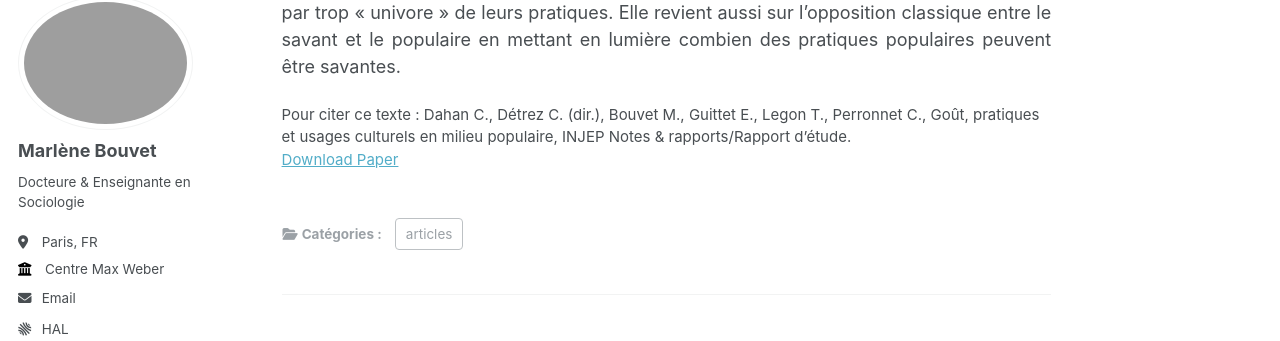
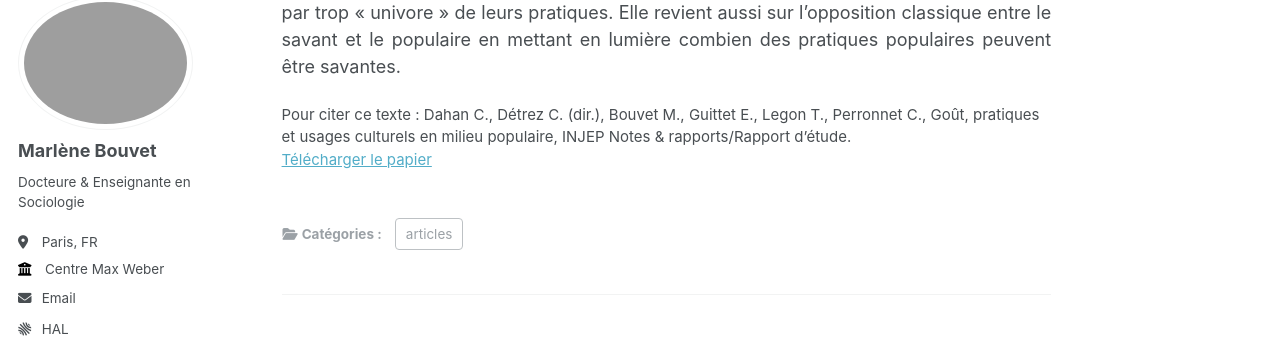
Before and after one commit to marlenebouvet/marlenebouvet.fr, a Jekyll site: the page built from _publications/injep-2020.md, in a window 1280 px wide and 900 px high, scrolled down 1085 px. Shown: the part 110-451 px from the top of the window. Built offline with Jekyll 4.4.1, drawn with Linux system fonts in a browser that asks for light colours; some web fonts are replaced.

Commit message:
fixed download paper internationalization issue

```diff
--- a/_layouts/single.html
+++ b/_layouts/single.html
@@ -48,9 +48,9 @@
         {{ content | replace: "<p>", '<p class="text-justify">' | replace: " ?", "&nbsp;?" | replace: " »", "&nbsp;»" | replace: "« ", "«&nbsp;" }}
 
         {% if page.citation and page.paperurl and page.slidesurl %}
-          <p style="font-size: smaller">{{ site.data.ui-text[site.locale].recommended_citation | default: "Recommended citation:" }} {{ page.citation }}<br /><a href="{{ page.paperurl }}">Download Paper</a> | <a href="{{ page.slidesurl }}">Download Slides</a></p>
+          <p style="font-size: smaller">{{ site.data.ui-text[site.locale].recommended_citation | default: "Recommended citation:" }} {{ page.citation }}<br /><a href="{{ page.paperurl }}">{{ site.data.ui-text[site.locale].dwnl_paper | default: "Download Paper" }}</a> | <a href="{{ page.slidesurl }}">Download Slides</a></p>
         {% elsif page.citation and page.paperurl %}
-          <p style="font-size: smaller">{{ site.data.ui-text[site.locale].recommended_citation | default: "Recommended citation:" }} {{ page.citation }}<br /><a href="{{ page.paperurl }}">Download Paper</a></p>
+          <p style="font-size: smaller">{{ site.data.ui-text[site.locale].recommended_citation | default: "Recommended citation:" }} {{ page.citation }}<br /><a href="{{ page.paperurl }}">{{ site.data.ui-text[site.locale].dwnl_paper | default: "Download Paper" }}</a></p>
         {% elsif page.citation and page.slidesurl %}
           <p style="font-size: smaller">{{ site.data.ui-text[site.locale].recommended_citation | default: "Recommended citation:" }} {{ page.citation }}<br /><a href="{{ page.slidesurl }}">Download Slides</a></p>
         {% elsif page.citation %}
```
